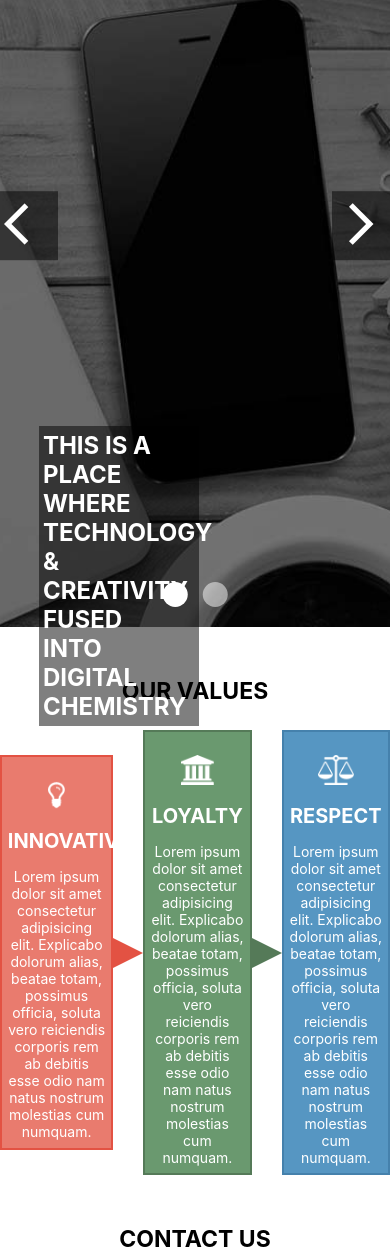
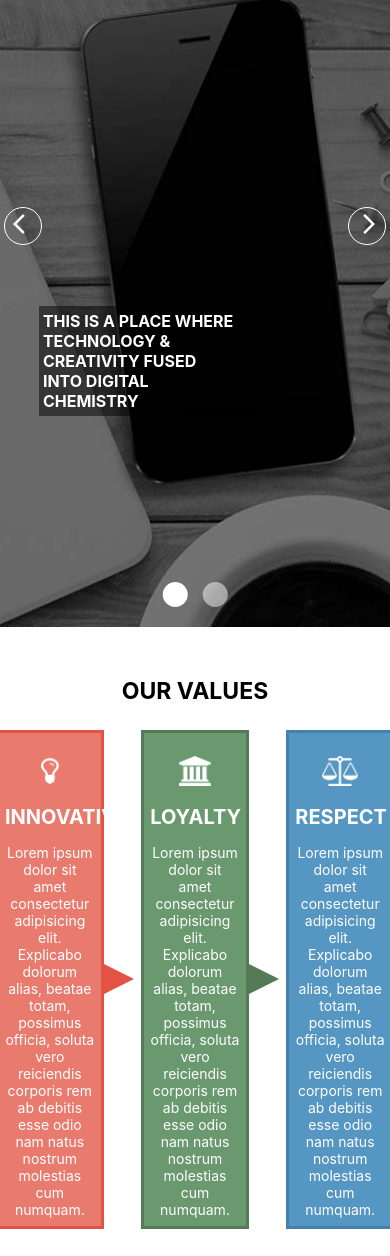
Before and after one commit to regnents/suitmedia, a website: page public/index.html in a window 390 px wide. Shown: the part 225-1481 px from the top of the page. Drawn offline with Linux system fonts and the light colour scheme.

Commit message:
update styling for some component

```diff
--- a/public/index.css
+++ b/public/index.css
@@ -1,21 +1,18 @@
 * {
-  margin: 0px;
-  padding: 0px;
+  margin: 0;
+  padding: 0;
   font-family: -apple-system, BlinkMacSystemFont, "Segoe UI", Roboto, Oxygen,
     Ubuntu, Cantarell, "Open Sans", "Helvetica Neue", sans-serif;
   -ms-overflow-style: none;
   scrollbar-width: none;
 }
-
 *::-webkit-scrollbar {
   display: none;
 }
-
 a {
   color: inherit;
   text-decoration: none;
 }
-
 .navbar {
   display: flex;
   flex-direction: row;
@@ -23,17 +20,15 @@ a {
   min-height: 50px;
   width: 90%;
 }
-
 .navbar-left {
   width: 55%;
-  font-weight: bold;
+  font-weight: 700;
   font-size: 20px;
   display: flex;
   flex-direction: row;
   align-items: center;
   justify-content: center;
 }
-
 .navbar-right {
   width: 45%;
   display: flex;
@@ -41,34 +36,28 @@ a {
   justify-content: space-evenly;
   font-size: 16px;
 }
-
 .dropdown {
   position: relative;
   display: inline-block;
 }
-
 .dropdown-sub {
   text-align: center;
   display: none;
   position: absolute;
   width: 100%;
   top: 100%;
-  background-color: white;
+  background-color: #fff;
   z-index: 1;
 }
-
 .dropdown:hover .dropdown-sub {
   display: block;
 }
-
 .dropdown-sub-item {
-  padding: 2.5px;
+  padding: 10px 10px 10px 5px;
 }
-
 .dropdown-sub-item:hover {
   background-color: #f1f1f1;
 }
-
 .navbar-item {
   cursor: pointer;
   width: 25%;
@@ -77,17 +66,14 @@ a {
   align-items: center;
   justify-content: center;
 }
-
 .navbar-item:hover {
   background-color: #f1f1f1;
 }
-
 .slider {
   width: 100vw;
   height: 95vh;
   position: relative;
 }
-
 .slides {
   position: absolute;
   top: 0%;
@@ -96,55 +82,56 @@ a {
   height: 100%;
   display: none;
 }
-
 .slides img {
   width: 100%;
   height: 100%;
   object-fit: cover;
 }
-
 .slides-text {
   position: absolute;
   top: 75%;
   left: 10%;
-  color: white;
+  color: #fff;
   background-color: rgba(0, 0, 0, 0.5);
   padding: 1.25% 5% 1.25% 1%;
   font-size: x-large;
-  font-weight: bold;
+  font-weight: 700;
   max-width: 35%;
 }
-
 .slider-arrow {
   z-index: 100;
   position: absolute;
   top: 50%;
   transform: translateY(-50%);
-  background-color: rgba(0, 0, 0, 0.5);
+  background-color: rgba(255, 255, 255, 0);
+  border: 1px solid white;
   cursor: pointer;
-  padding: 2% 1% 2% 1%;
+  padding: 4px 4px 4px 8px;
+  border-radius: 50%;
   transition: 0.5s ease;
 }
-
 .slider-arrow:hover {
-  background-color: rgba(0, 0, 0, 0.8);
+  background-color: rgba(255, 255, 255, 1);
 }
-
+.slider-arrow:hover .arrow-icon {
+  color: rgba(0, 0, 0, 1);
+}
 .slider-arrow-l {
-  left: 0%;
+  left: 1%;
 }
-
 .slider-arrow-r {
-  right: 0%;
+  right: 1%;
 }
-
+.arrow-icon {
+  color: white;
+  transition: 0.5s ease;
+}
 .bullet-area {
   position: absolute;
   bottom: 2%;
   left: 50%;
   transform: translateX(-50%);
 }
-
 .slide-bullet {
   cursor: pointer;
   display: inline-block;
@@ -156,101 +143,84 @@ a {
   opacity: 50%;
   border-radius: 50%;
 }
-
 .values {
   display: flex;
   flex-direction: column;
   align-items: center;
 }
-
 .component {
   margin-top: 50px;
 }
-
 .sub-title {
   font-size: 23px;
-  font-weight: bold;
+  font-weight: 700;
   margin-bottom: 25px;
   text-align: center;
 }
-
 .value-boxes {
   display: flex;
   flex-direction: row;
   justify-content: center;
   align-items: center;
 }
-
 .value-box {
-  width: 25%;
+  width: 22.5%;
   padding: 2% 1.5%;
   text-align: center;
-  color: white;
-  border: 2px solid;
+  color: #fff;
+  border: 3px solid;
 }
-
 .arrow {
   width: 0;
   height: 0;
+  margin-right: 7.5px;
 }
-
 .arrow-red {
   border-top: 15px solid transparent;
   border-left: 30px solid rgb(227, 82, 67);
   border-bottom: 15px solid transparent;
 }
-
 .arrow-green {
   border-top: 15px solid transparent;
   border-left: 30px solid rgb(85, 122, 88);
   border-bottom: 15px solid transparent;
 }
-
 .background-red {
   background-color: rgba(233, 123, 110, 1);
   border-color: rgb(227, 82, 67);
 }
-
 .background-green {
   background-color: rgba(106, 153, 111, 1);
   border-color: rgb(85, 122, 88);
 }
-
 .background-blue {
   background-color: rgba(86, 150, 194, 1);
   border-color: rgb(69, 129, 172);
 }
-
 .value-box img {
   margin: 15px;
 }
-
 .value-box img,
 .footer img {
   height: 30px;
 }
-
 .value-box-title {
   font-weight: 750;
   font-size: 20px;
   margin-bottom: 15px;
 }
-
 .value-box-desc {
   font-size: 14px;
 }
-
 .contact {
   width: 100%;
 }
-
 .contact-form {
   position: relative;
   width: 30%;
   left: 50%;
   transform: translateX(-50%);
 }
-
 input,
 textarea {
   width: 100%;
@@ -258,25 +228,21 @@ textarea {
   border: 2px solid rgb(211, 211, 211);
   margin: 0;
 }
-
 input {
   height: 30px;
 }
-
 textarea {
   height: 90px;
 }
-
 .warning-text {
   color: red;
   visibility: hidden;
   font-size: 14px;
   margin-bottom: 5px;
 }
-
 button#submitButton {
   position: relative;
-  color: white;
+  color: #fff;
   background-color: rgb(86, 150, 194);
   width: 100%;
   border-color: rgb(86, 150, 194);
@@ -284,29 +250,28 @@ button#submitButton {
   transform: translateX(-50%);
   font-size: 18px;
 }
-
 .footer {
   width: 100%;
   padding: 20px 0;
   background-color: rgb(51, 51, 51);
-  color: white;
+  color: #fff;
   text-align: center;
 }
-
 .footer img {
   margin: 5px;
 }
-
-@media only screen and(max-width: 1140px) {
+@media screen and (max-width:1140px) {
   .navbar-left {
     width: 50%;
   }
   .navbar-right {
     width: 50%;
   }
+  .contact-form {
+    width: 45%;
+  }
 }
-
-@media only screen and (max-width: 768px) {
+@media screen and (max-width: 768px) {
   .navbar {
     width: 100%;
   }
@@ -316,4 +281,12 @@ button#submitButton {
   .navbar-right {
     width: 60%;
   }
+  .slides-text {
+    max-width: 50%;
+    top: 60%;
+    font-size:medium
+  }
+  .contact-form {
+    width: 60%;
+  }
 }
--- a/public/index.html
+++ b/public/index.html
@@ -7,6 +7,7 @@
       href="https://fonts.googleapis.com/css2?family=Material+Icons"
       rel="stylesheet"
     />
+    <meta name="viewport" content="width=device-width, initial-scale=1" />
   </head>
 
   <body>
@@ -44,18 +45,14 @@
         </div>
       </div>
       <div id="arrowLeft" class="slider-arrow slider-arrow-l">
-        <i
-          class="material-icons"
-          style="color: white; cursor: pointer; font-size: 50px"
-          >arrow_back_ios</i
-        >
+        <span class="arrow-icon">
+          <i class="material-icons">arrow_back_ios</i>
+        </span>
       </div>
       <div id="arrowRight" class="slider-arrow slider-arrow-r">
-        <i
-          class="material-icons"
-          style="color: white; cursor: pointer; font-size: 50px"
-          >arrow_forward_ios</i
-        >
+        <span class="arrow-icon">
+          <i class="material-icons">arrow_forward_ios</i>
+        </span>
       </div>
       <div class="bullet-area">
         <span class="slide-bullet"></span>
```
